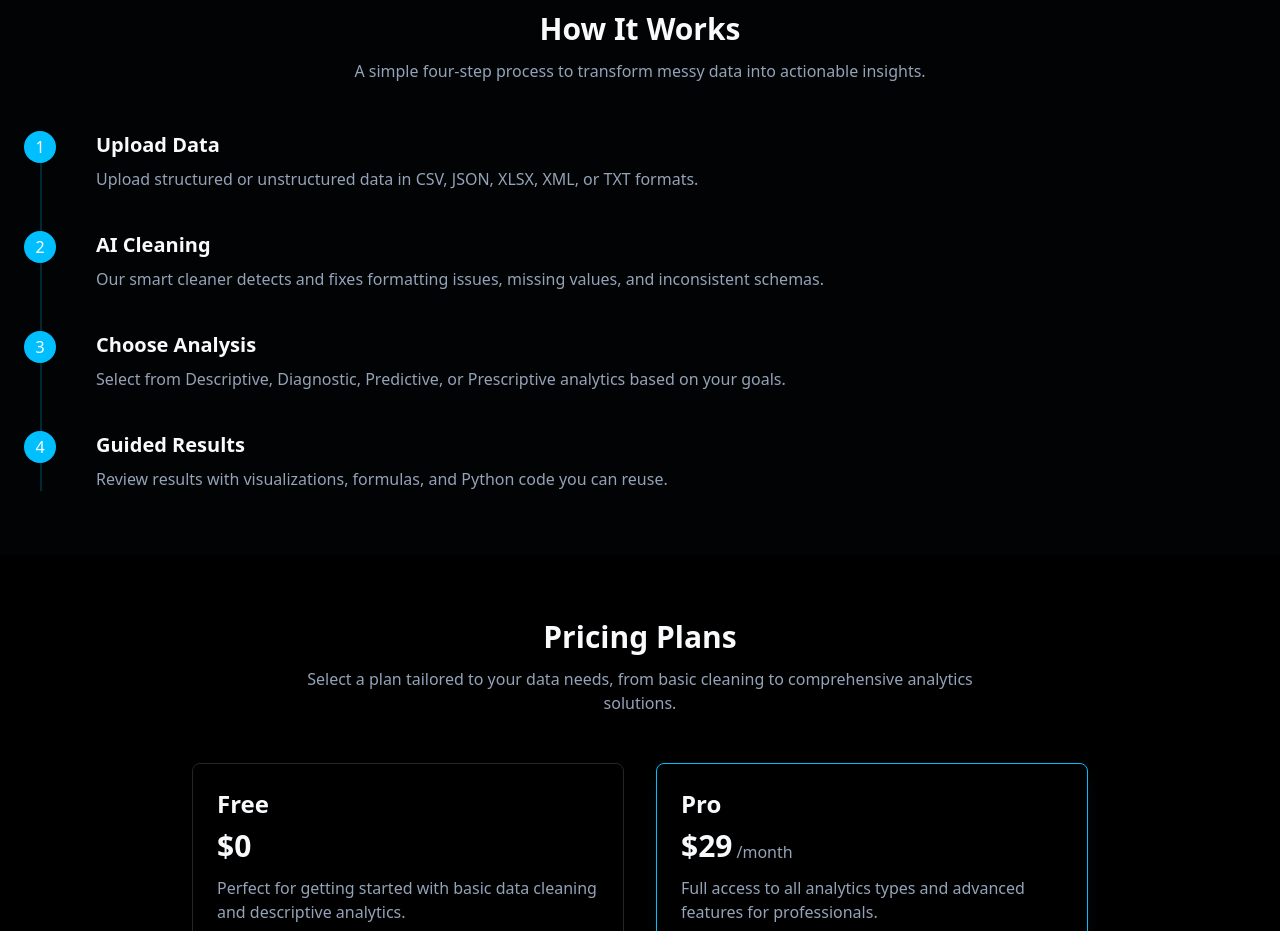
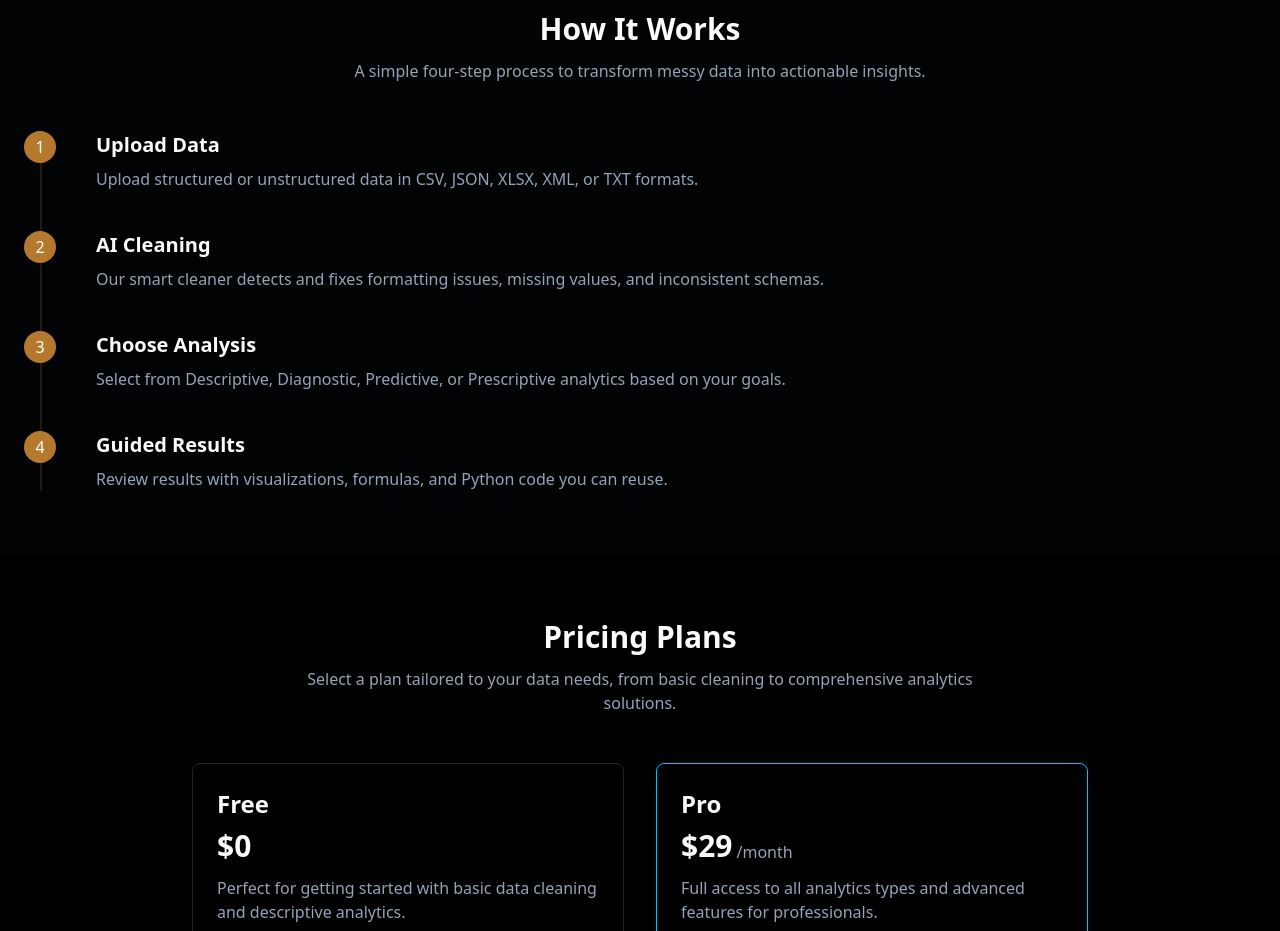
Before and after one commit to marvinmckinneyii0/savvy-cleanse-analysis, a React (Vite) app: page / in a window 1280 px wide. Shown: the part 3040-3971 px from the top of the page. Built offline with nearby package versions, Linux system fonts and the light colour scheme.

Commit message:
feat: Update DataFlow section colors
Update the colors in the DataFlow section to match the new brand colors.

```diff
--- a/src/components/DataFlow.tsx
+++ b/src/components/DataFlow.tsx
@@ -33,18 +33,18 @@ const DataFlow = () => {
 
         <div className="relative">
           {/* Process line */}
-          <div className="absolute left-4 top-0 bottom-0 w-0.5 bg-savvy-blue/20 hidden md:block"></div>
+          <div className="absolute left-4 top-0 bottom-0 w-0.5 bg-savvy-gold/20 hidden md:block"></div>
 
           <div className="space-y-10">
             {steps.map((step, index) => (
               <div key={index} className="relative flex items-start gap-6">
-                <div className="hidden md:flex items-center justify-center flex-shrink-0 w-8 h-8 rounded-full bg-savvy-blue text-white z-10">
+                <div className="hidden md:flex items-center justify-center flex-shrink-0 w-8 h-8 rounded-full bg-savvy-gold text-white z-10">
                   {index + 1}
                 </div>
 
                 <div className="md:pl-4 flex-1 animate-fade-in [animation-delay:200ms]">
                   <div className="flex items-center gap-3 mb-2">
-                    <div className="md:hidden flex items-center justify-center w-8 h-8 rounded-full bg-savvy-blue text-white">
+                    <div className="md:hidden flex items-center justify-center w-8 h-8 rounded-full bg-savvy-gold text-white">
                       {index + 1}
                     </div>
                     <h3 className="text-xl font-bold">{step.title}</h3>
```
